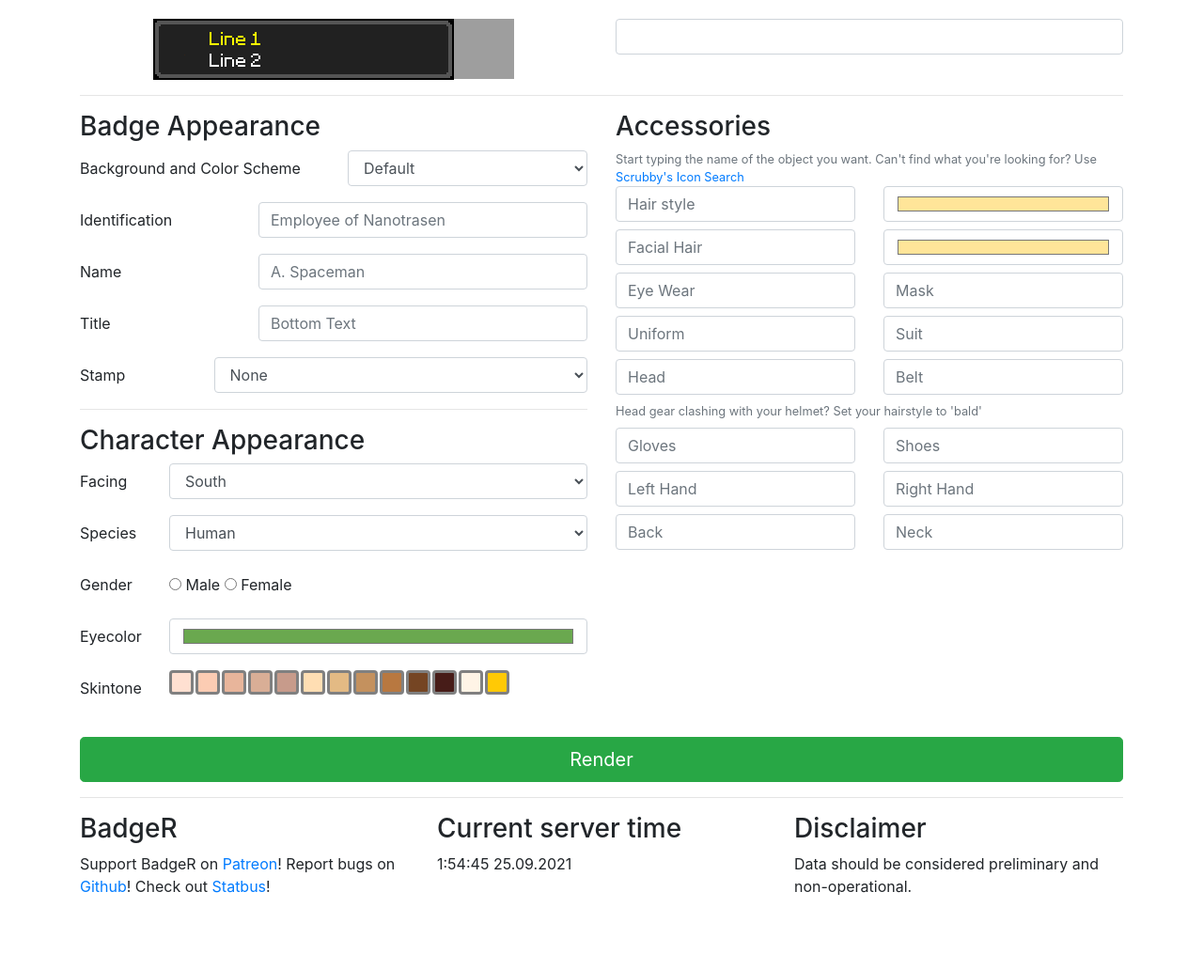
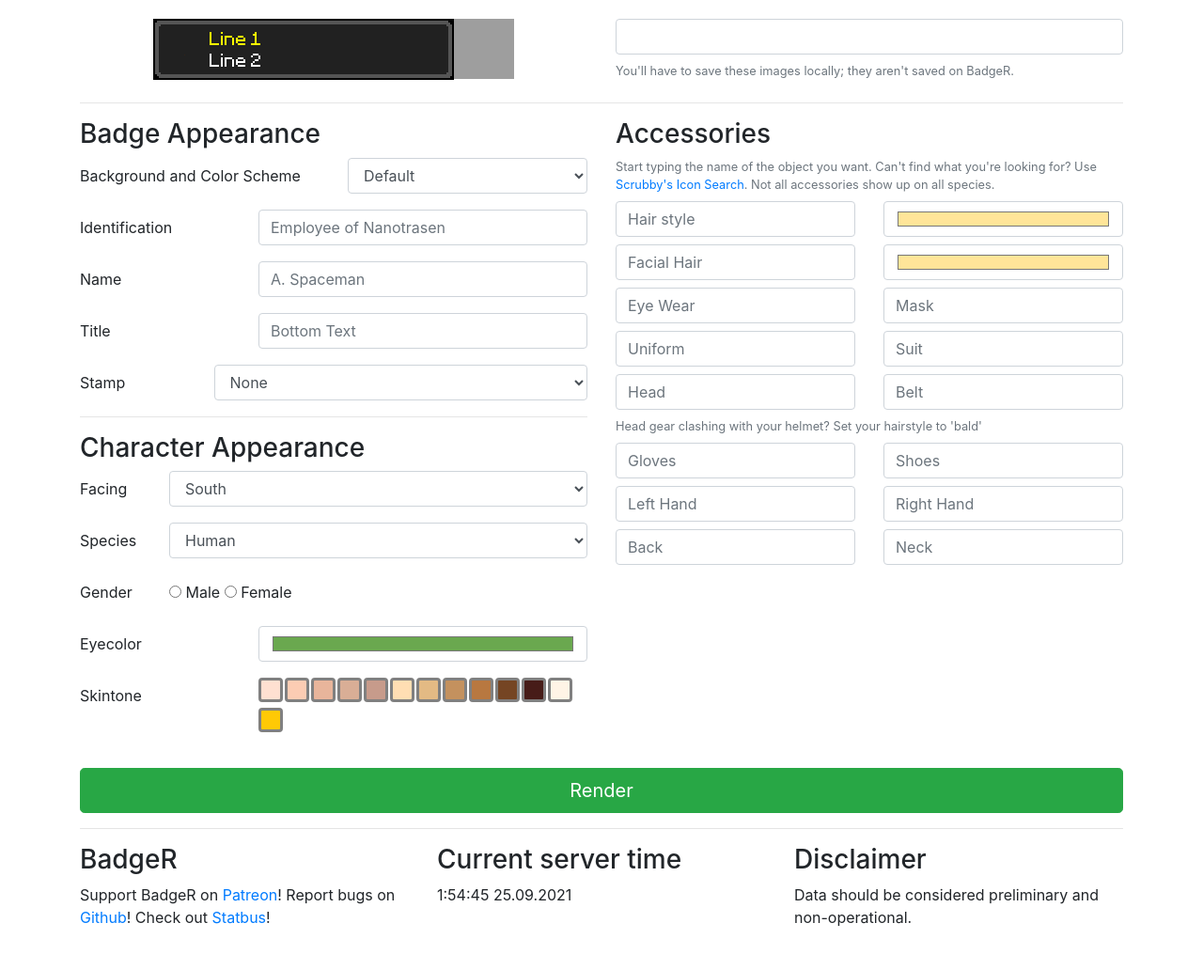
Before and after one commit to nfreader/tgbadger, a PHP site: page / in a window 1280 px wide. Shown: the whole page at 94% size. Before the commit the page ends 953 px from the top, so only its background shows below. Run offline with PHP 8.4, Linux system fonts and the light colour scheme; some libraries are stand-ins or nearby versions; grey boxes are pictures that could not be loaded.

Commit message:
Lizards (no tails), other tweaks

```diff
--- a/public/index.php
+++ b/public/index.php
@@ -80,6 +80,7 @@ require_once(__DIR__."/../config.php");
       </div>
       <div class="col">
         <input id="json_out" class="form-control"></input>
+        <p class="text-muted small mb-2 mt-2">You'll have to save these images locally; they aren't saved on BadgeR.</p>
       </div>
     </div>
     <hr>
@@ -160,6 +161,7 @@ require_once(__DIR__."/../config.php");
               <select name="species" class="form-control field species">
                 <option value="human">Human</option>
                 <option value="lizard">Lizard</option>
+                <option value="digitrade">Lizard (Digitigrade)</option>
                 <option value="pod">Podperson</option>
                 <option value="jelly">Jellyperson</option>
                 <option value="slime">Slimeperson</option>
@@ -175,7 +177,17 @@ require_once(__DIR__."/../config.php");
               </select>
             </div>
           </div>
-
+          <div class="form-group row" id="digitrade_select">
+            <label for="digitrade_variant" class="col-md-2">Variant</label>
+            <div class="col-md-6">
+              <label class="radio-inline">
+                <input type="radio" name="digitrade_variant" value="1" class='field c'> One
+              </label>
+              <label class="radio-inline">
+                <input type="radio" name="digitrade_variant" value="2" class='field c'> Two
+              </label>
+            </div>
+          </div>
           <div class="form-group row">
             <label for="gender" class="col-md-2">Gender</label>
             <div class="col-md-6">
@@ -188,14 +200,20 @@ require_once(__DIR__."/../config.php");
             </div>
           </div>
           <div class="form-group row">
-            <label for="eyeColor" class="col-md-2">Eyecolor</label>
-            <div class="col-md-10">
+            <label for="eyeColor" class="col-md-4">Eyecolor</label>
+            <div class="col-md-8">
               <input type='color' class='form-control field c' name='eyeColor' id='eyeColor' value="#6aa84f">
             </div>
           </div>
-          <div class="form-group row">
-            <label for="skintone" class="col-md-2">Skintone</label>
-            <div class="col-md-10" id="skintone">
+          <div class="form-group row" id="skintone_control">
+            <label for="skintone" class="col-md-4">Skintone</label>
+            <div class="col-md-8" id="skintone">
+            </div>
+          </div>
+          <div class="form-group row" id="skincolor_control">
+            <label for="skinColor" class="col-md-4">Skin Color</label>
+            <div class="col-md-8">
+              <input type='color' class='form-control field c' name='skinColor' id='skinColor' value="#366F81">
             </div>
           </div>
         </div>
@@ -204,9 +222,10 @@ require_once(__DIR__."/../config.php");
         <!-- Second form column -->
         <div class="col-md-6">
           <h3>Accessories</h3>
-          <p class="text-muted small mb-0 mt-2">Start typing the name of the object you want. Can't find what
+          <p class="text-muted small mb-2 mt-2">Start typing the name of the object you want. Can't find what
             you're looking for? Use <a href="https://scrubby.melonmesa.com/icon/search
-" class="link" target="_blank" rel="noopener noreferrer">Scrubby's Icon Search</a></p>
+" class="link" target="_blank" rel="noopener noreferrer">Scrubby's Icon Search</a>. Not all accessories show up on all
+            species.</p>
           <div class="row mb-2">
             <div class="col-md-6">
               <label for="hairStyle" class="form-label d-none">Hair style</label>
--- a/public/resources/js/app.js
+++ b/public/resources/js/app.js
@@ -1,4 +1,31 @@
-$('#moth').hide();
+var clothedSpecies = [
+  "human",
+  "lizard",
+  "pod",
+  "jelly",
+  "slime",
+  "golem",
+  "digitrade",
+];
+const colorableSpecies = [
+  "lizard",
+  "pod",
+  "jelly",
+  "slime",
+  "golem",
+  "ethereal",
+  "digitrade",
+];
+function arrayContains(needle, arrhaystack) {
+  if (arrhaystack.indexOf(needle) > -1) {
+    return false;
+  }
+  return true;
+}
+
+$("#moth").hide();
+$("#skincolor_control").hide();
+$("#digitrade_select").hide();
 
 var humanSkintones = {
   caucasian1: "#ffe0d1",
@@ -68,10 +95,8 @@ $.typeahead({
   ...typeahead_options,
   input: "#facial",
   matcher: function (item, displayKey) {
-    if (
-      item.display.includes("facial")
-    ) {
-      item.display = item.display.replace(/facial_/,'')
+    if (item.display.includes("facial")) {
+      item.display = item.display.replace(/facial_/, "");
       return true;
     } else {
       return undefined;
@@ -200,6 +225,9 @@ $.typeahead({
   ...typeahead_options,
   input: "#lhand",
   matcher: function (item, key) {
+    if (/64x64/.test(key)) {
+      return false;
+    }
     if (/left/.test(key)) {
       return true;
     } else {
@@ -215,6 +243,9 @@ $.typeahead({
   ...typeahead_options,
   input: "#rhand",
   matcher: function (item, key) {
+    if (/64x64/.test(key)) {
+      return false;
+    }
     if (/right/.test(key)) {
       return true;
     } else {
@@ -231,33 +262,48 @@ $.typeahead({
   input: "#hud",
   source: {
     icons: {
-      data: ['wanted', 'released', 'parolled', 'prisoner', 'incarcerated', 'discharged'],
-    }
+      data: [
+        "wanted",
+        "released",
+        "parolled",
+        "prisoner",
+        "incarcerated",
+        "discharged",
+      ],
+    },
   },
-
 });
 
 //Form processing
-var clothedSpecies = ["human", "lizard", "pod", "jelly", "slime", "golem"];
 
-function arrayContains(needle, arrhaystack) {
-  if (arrhaystack.indexOf(needle) > -1) {
-    return false;
-  }
-  return true;
-}
 $(".field").bind("input propertychange", function (e) {
   // $('#generator').submit();
   var data = {};
   $(".field").each(function () {
     data[$(this).attr("name")] = $(this).val();
   });
-  if ('moth' === data.species) {
-    $('#moth').show();
+  if ("moth" === data.species) {
+    $("#moth").show();
+    $("#skincolor_control").hide();
+    $("#skintone_control").hide();
   } else {
     $("#moth").hide();
   }
+  if (colorableSpecies.includes(data.species)) {
+    $("#skincolor_control").show();
+    $("#skintone_control").hide();
+  }
+  if ("human" === data.species) {
+    $("#skincolor_control").hide();
+    $("#skintone_control").show();
+  }
+  if ("digitrade" === data.species) {
+    $("#digitrade_select").show();
+  } else {
+    $("#digitrade_select").hide();
+  }
   data["gender"] = $("input[name=gender]:checked").val();
+  data["digitrade_variant"] = $("input[name=digitrade_variant]:checked").val();
   data["skinTone"] = $("input[name=skinTone]:checked").val();
   $("#json_out").val(JSON.stringify(data));
   $.ajax({
```
Also changed, not shown: public/img.php (+39 -11 lines).
